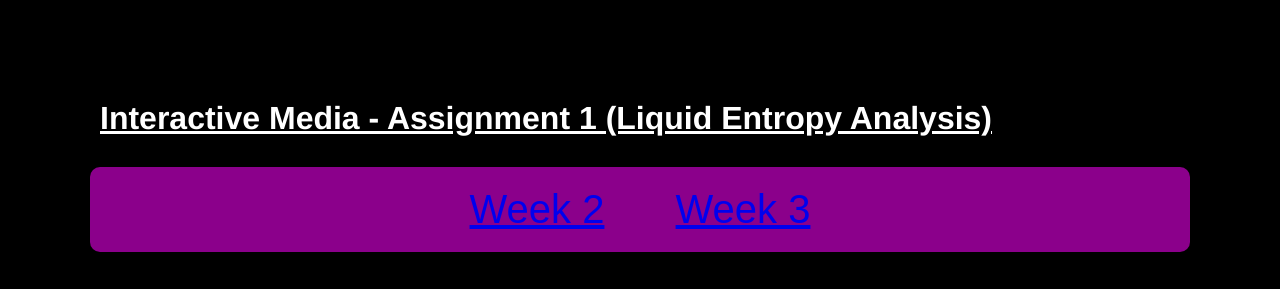
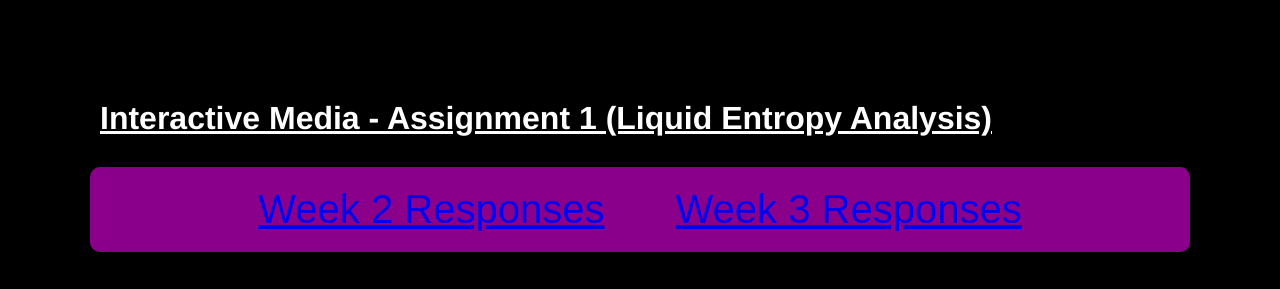
Before and after one commit to s3832506/s3832506.github.io, a plain HTML site: page a1/index.html in a window 1280 px wide. Shown: the top 289 px of the page. Drawn offline with Linux system fonts and the light colour scheme; grey boxes are pictures that could not be loaded.

Commit message:
Add files via upload

```diff
--- a/a1/index.html
+++ b/a1/index.html
@@ -19,8 +19,8 @@
     <section id="nav-menu" class="section-box">
     <nav id="nav-menu">
 
-      <a href="#week2">Week 2</a>
-      <a href="#week3">Week 3</a>
+      <a href="#week2">Week 2 Responses</a>
+      <a href="#week3">Week 3 Responses</a>
 
     </nav>
   </section>
```
